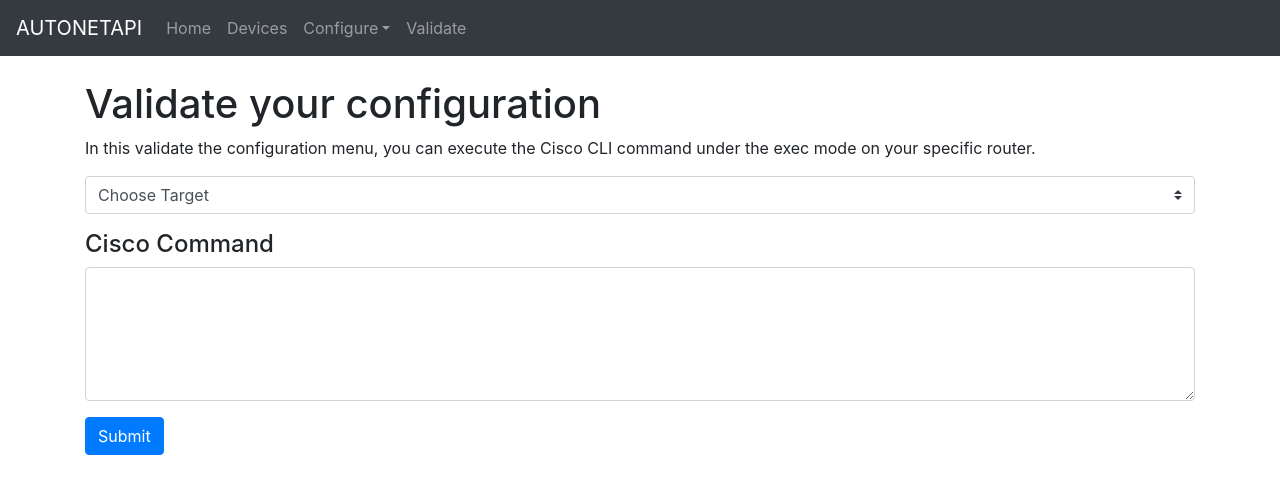
After one commit to abdarafi/autonetapi-csr1000v, a Django app: page /result/ in a window 1280 px wide. The commit adds this page. Shown: the top 494 px of the page. Run offline with Django 3.2, Linux system fonts and the light colour scheme; data that the repository does not hold is empty; some libraries are stand-ins or nearby versions.

Commit message:
Bug fixes and add validate configuration feature

```diff
--- a/netauto/templates/netauto/base.html
+++ b/netauto/templates/netauto/base.html
@@ -34,6 +34,9 @@
                         <a href="{% url 'bgp' %}" class="dropdown-item">BGP Route</a>
                     </div>
                 </li>
+                <li class="nav-item">
+                    <a href="{% url 'result' %}" class="nav-link">Validate</a>
+                </li>
             </ul>
 
         </div>
--- /dev/null
+++ b/netauto/templates/netauto/validate.html
@@ -0,0 +1,18 @@
+
+{% extends "netauto/base.html" %}
+{% block content %}
+   <h1 class="mt-4">{{head}}</h1>
+   <p>In this validate the configuration menu, you can execute the Cisco CLI command under the exec mode on your specific router.</p>
+    <form method="POST">
+        {% csrf_token %}
+        <select class="custom-select" name="router">
+            <option selected>Choose Target</option>
+            {% for device in all_devices %}
+            <option value="{{ device.id }}">{{device.hostname}} - {{device.ip_address}}</option>
+            {% endfor %}
+          </select>
+        <h4 class="mt-3">Cisco Command</h4>
+        <textarea class="form-control" rows="5" name="cisco_command"></textarea>
+        <button type="submit" class="mt-3 btn btn-primary">Submit</button>
+    </form>
+{% endblock content %}
--- a/netauto/views.py
+++ b/netauto/views.py
@@ -233,17 +233,50 @@ def bgp(request):
 
 def show_config(request):
     if request.method == "POST":
+        head = 'The Configuration Result'
+        cisco_command = request.POST['cisco_command']
+        selected_device_id = request.POST['router']
+        dev = get_object_or_404(Device, pk=selected_device_id)
+        def get_token():
+            url = 'https://%s:55443/api/v1/auth/token-services' % dev.ip_address
+            auth = (dev.username, dev.password)
+            headers = {'Content-Type':'application/json'}
+            response = requests.post(url, auth=auth, headers=headers, verify=False)
+            json_data = json.loads(response.text)
+            token = json_data['token-id']
+            return token
+        def send_cli(token):
+            url = 'https://%s:55443/api/v1/global/cli' % dev.ip_address
+            headers = {'Content-Type':'application/json','X-auth-token': token}
+            payload = {
+                "exec" : cisco_command
+            }
+            response = requests.put(url, headers=headers, json=payload, verify=False)
+            json_data = json.loads(response.text)
+            #print(json.dumps(json_data, indent=4, separators=(',', ': ')))
+            return "Hasil response : \n " + json_data['results']
+
+        # Disable unverified HTTPS request warnings.
+        urllib3.disable_warnings(urllib3.exceptions.InsecureRequestWarning)
+
+        # Get token.
+        token = get_token()
+
+        # Put the CLI Command
+        send_cli(token)
         context = {
-            'result' : "halo gan ini adalah contoh hasil dari konfigurasi perangkat router",
+            'head' : head,
+            'status' : send_cli(token),
         }
         return render(request, 'netauto/result.html', context)
     else:
+        head = 'Validate your configuration'
         all_devices = Device.objects.all()
         context = {
             'all_devices' : all_devices,
-            'mode' : "Show Configuration Result",
+            'head' : head,
         }
-        return render(request, 'netauto/configure.html', context)
+        return render(request, 'netauto/validate.html', context)
 
 def log(request):
     return render(request, 'netauto/log.html')
```
Also changed, not shown: netauto/templates/netauto/result.html (+5 -4 lines).
